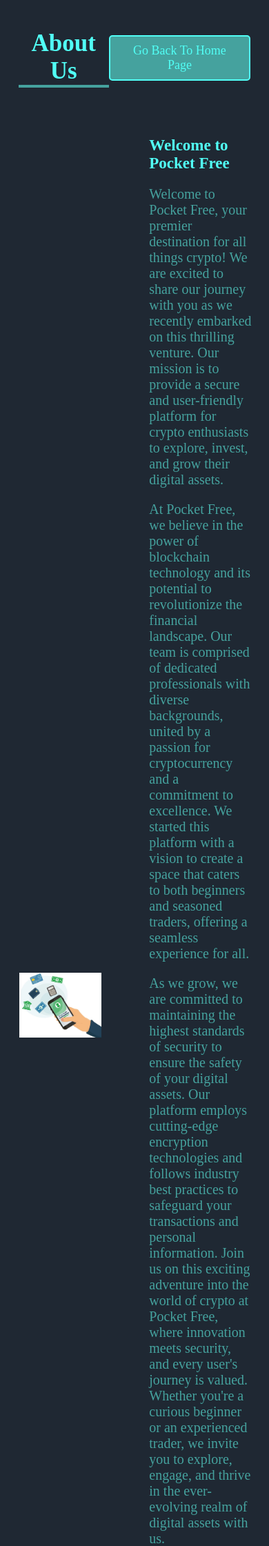
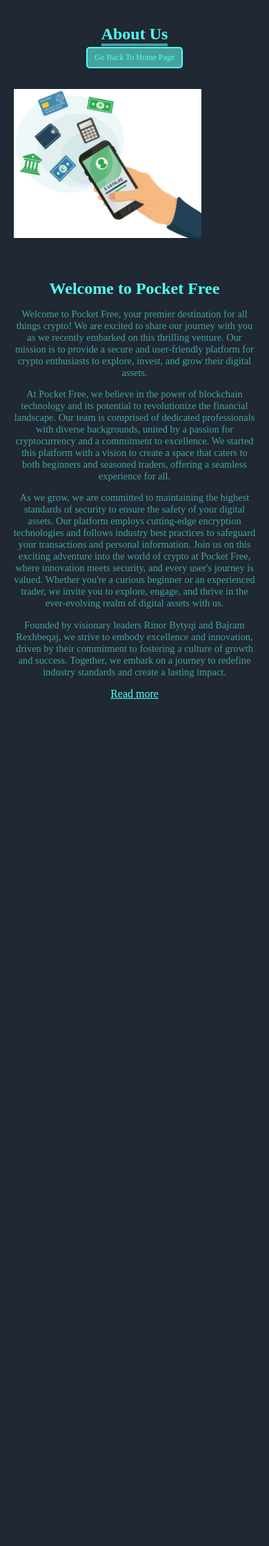
Before and after one commit to 1norey/CryptoWallet, a PHP site: page /About-Us.html in a window 390 px wide. Shown: the top 2241 px of the page at 69% size. After the commit the page ends 1013 px from the top, so only its background shows below. Run offline with PHP 8.4, Linux system fonts and the light colour scheme.

Commit message:
responsivity in the ROTG and the ABOUT US pages

```diff
--- a/AboutUs.css
+++ b/AboutUs.css
@@ -1,37 +1,15 @@
-body{
+body {
     background-color: #1f2833;
-}
-.About {
-    display: flex;
-    justify-content: space-between;
-    align-items: center;
-    flex-wrap: wrap;
-}
-.About-image img {
-max-width: 100%;
-height: auto;
-display: block;
-transition: 0.5s ease;
+    margin: 0;
 }
 
-.About-image {
-    flex: 1;
-    margin-right: 40px;
-    overflow: hidden;
+.container {
+    width: 90%;
+    margin: 0 auto;
+    padding: 10px;
 }
 
-.About-image:hover img{
-    transform: scale(1.2);
-}
-
-
-.container{
-    width: 90%;
-    margin: 0 auto;
-    padding: 10px 20px;
-}
-
-.heading{
+.heading {
     width: 90%;
     display: flex;
     justify-content: center;
@@ -39,16 +17,16 @@ transition: 0.5s ease;
     flex-direction: column;
     text-align: center;
     margin: 20px auto;
+}
 
-
-}
-.heading h1{
-    font-size: 35px;
-    color:#51FFF6;
-    margin-bottom: 25px;
+.heading h1 {
+    font-size: 2.5em;
+    color: #51FFF6;
+    margin-bottom: 15px;
     position: relative;
 }
-.heading h1::after{
+
+.heading h1::after {
     content: "";
     position: absolute;
     width: 100%;
@@ -58,25 +36,54 @@ transition: 0.5s ease;
     background-color: #45a29e;
 }
 
-.About-content{
+.About {
+    display: flex;
+    justify-content: center;
+    align-items: center;
+    flex-wrap: wrap;
+}
+
+.About-image img {
+    max-width: 100%;
+    height: auto;
+    display: block;
+    transition: 0.5s ease;
+}
+
+.About-image {
+    flex: 1;
+    margin-bottom: 20px;
+    overflow: hidden;
+    margin-right: 20px;
+}
+
+.About-image:hover img {
+    transform: scale(1.2);
+}
+
+.About-content {
     flex: 1;
 }
-.About-content h2{
-    font-size: 23px;
-    margin-bottom: 15px;
+
+.About-content h2 {
+    font-size: 1.8em;
+    margin-bottom: 10px;
     color: #51FFF6;
 }
-.About-content p{
+
+.About-content p {
     color: #45a29e;
-    font-size: 20px;
+    font-size: 1em;
 }
-.About-content a{
+
+.About-content a {
     color: #51FFF6;
 }
+
 .home-button {
     display: inline-block;
     padding: 10px 20px;
-    font-size: 18px;
+    font-size: 1.2em;
     text-decoration: none;
     color: #51FFF6;
     background-color: #45a29e;
@@ -90,15 +97,49 @@ transition: 0.5s ease;
     color: #1f2833;
 }
 
-.heading {
-    width: 90%;
-    display: flex;
-    justify-content: space-between;
-    align-items: center;
-    flex-direction: row;
-    text-align: center;
-    margin: 20px auto;
+/* Media Queries for smaller screens */
+@media only screen and (max-width: 768px) {
+    .heading h1 {
+        font-size: 28px;
+        margin-bottom: 10px;
+    }
+
+    .About {
+        flex-direction: column;
+        text-align: center;
+    }
+
+    .About-image {
+        margin-right: 10px;
+    }
+
+    .About-content {
+        margin-top: 20px;
+    }
+
+    .home-button {
+        padding: 8px 12px;
+        font-size: 14px;
+    }
 }
-.ceo{
-    color: white;
+
+@media only screen and (max-width: 480px) {
+    .heading h1 {
+        font-size: 24px;
+        margin-bottom: 5px;
+    }
+
+    .About-content h2 {
+        font-size: 1.5em;
+        margin-bottom: 5px;
+    }
+
+    .About-content p {
+        font-size: 0.9em;
+    }
+
+    .home-button {
+        padding: 6px 10px;
+        font-size: 12px;
+    }
 }
```
Also changed, not shown: Slider.css (+37 -14 lines).
